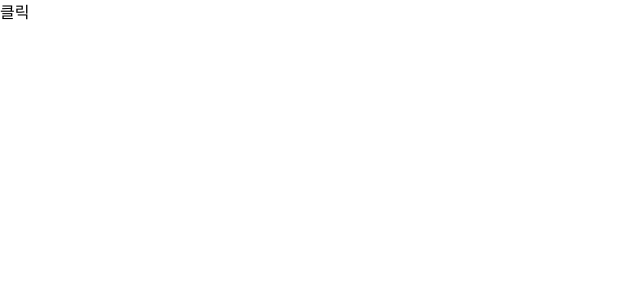
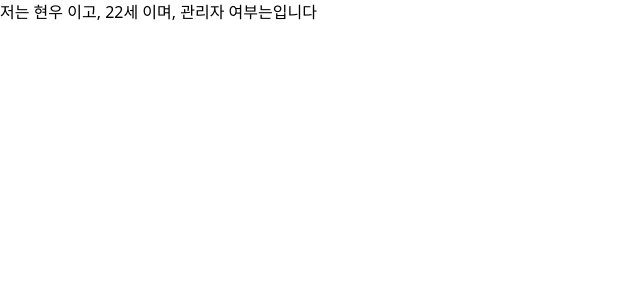
Before and after one commit to ohmyeongje6541/test, a React (Vite) app in the folder react/my-react-app/: page / in a window 1280 px wide. Shown: the top 300 px of the page, without its empty margins (0-640 px from the left). Built offline with nearby package versions, Linux system fonts and the light colour scheme.

Commit message:
props 기초

```diff
--- a/react/my-react-app/src/App.jsx
+++ b/react/my-react-app/src/App.jsx
@@ -1,15 +1,13 @@
 import React from 'react'
+import Parent from './components/props/Parent'
+import ProfileContainer from './components/PropsExample/ProfileContainer'
 
-import OnClick from './components/EventHandling/OnClick';
-import OnChange from './components/EventHandling/onChange';
 
 
 export default function App() {
   return (
     <div>
-      <OnClick></OnClick>
-
-
+      <ProfileContainer></ProfileContainer>
     </div>
   )
 }
--- a/react/my-react-app/src/components/EventHandling/OnClick.jsx
+++ b/react/my-react-app/src/components/EventHandling/OnClick.jsx
@@ -1,15 +1,15 @@
 import React from "react";
 
 export default function OnClick() {
-  function handleClick(event) {
+  function handleClick() {
     alert("클릭");
   }
 
   return (
     <div>
       <button
-        onClick={(event) => {
-          handleClick(event);
+        onClick={() => {
+          handleClick();
         }}
       >
         클릭
--- /dev/null
+++ b/react/my-react-app/src/components/PropsExample/Profile.jsx
@@ -0,0 +1,7 @@
+import React from 'react'
+
+export default function Profile(props) {
+  return (
+    <div>저는 {props.name} 이고, {props.age}세 이며, 관리자 여부는{props.isAdmin}입니다</div>
+  )
+}
--- /dev/null
+++ b/react/my-react-app/src/components/PropsExample/ProfileContainer.jsx
@@ -0,0 +1,9 @@
+import React from 'react'
+import Profile from './Profile'
+
+export default function ProfileContainer() {
+  const name = "현우"
+  const age = 22
+  const isAdmin = true
+  return (< Profile name={name} age={age} isAdmin={isAdmin} />);
+}
--- /dev/null
+++ b/react/my-react-app/src/components/props/Child.jsx
@@ -0,0 +1,12 @@
+import React from 'react'
+
+// 함수의 첫 번째 매개변수는 props 객체가 들어온다
+export default function Child(props) {
+  console.log(props);
+  return (
+    <div>
+      <h1>{props["name"]}</h1>
+      <h2>{props["age"]}</h2>
+    </div>
+  )
+}
--- /dev/null
+++ b/react/my-react-app/src/components/props/Parent.jsx
@@ -0,0 +1,15 @@
+import React from 'react'
+import Child from './Child'
+
+export default function Parent() {
+  return (
+    <div className='' id='' onClick="">
+
+      {/* 데이터(props, 자식 컴포넌트의 속성)를 전달 하는 방법 */}
+      {/* child 컴포넌트의 name 속성 age  속성 */}
+      <Child name="홍길동" age={20} />
+      <Child name="김철수" age={25} />
+      <Child name="영희" age={30} />
+    </div>
+  )
+}
```
